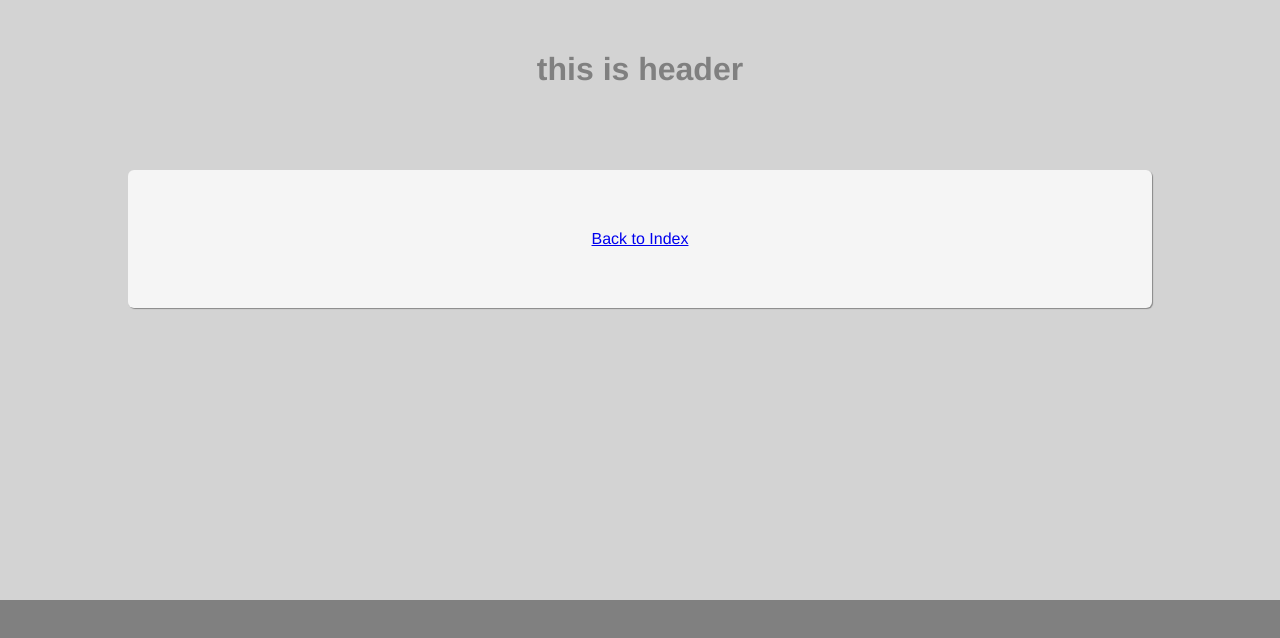
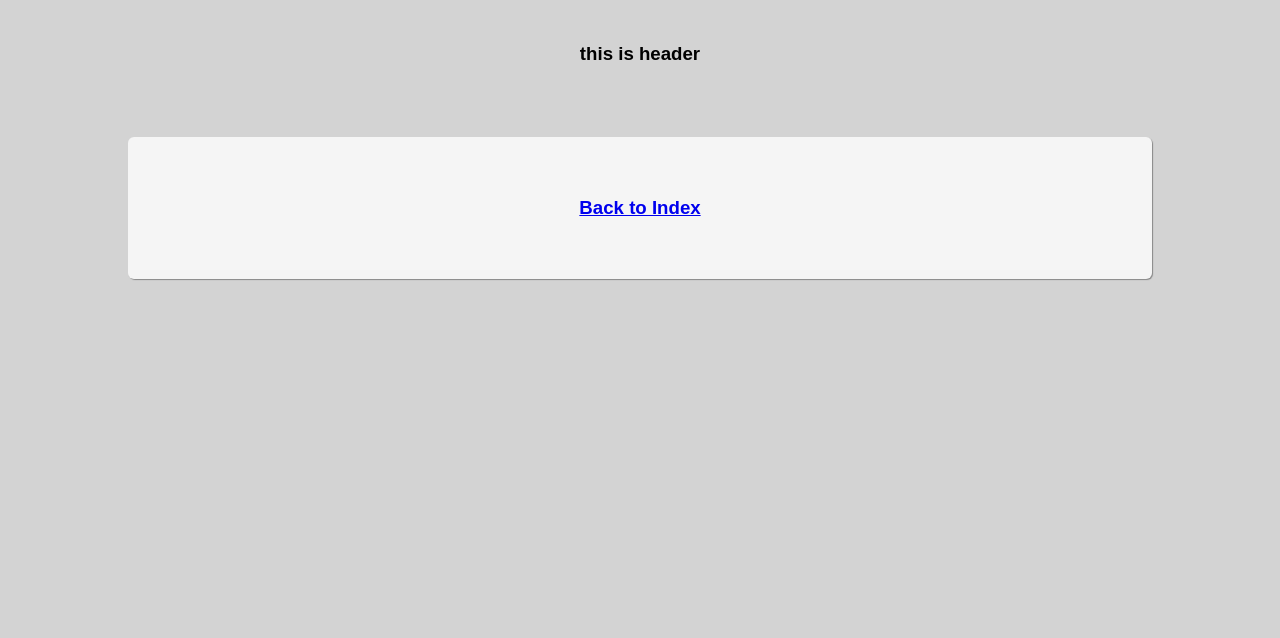
Before and after one commit to dylan-shao/react-assesssment, a React (Create React App) app: page / in a window 1280 px wide. Shown: the top 638 px of the page. Built offline with nearby package versions, Linux system fonts and the light colour scheme.

Commit message:
added css and minor changes

```diff
--- a/src/App.css
+++ b/src/App.css
@@ -1,30 +1,29 @@
+ * {
+  box-sizing: border-box;
+  font-family: 'Source Sans Pro', sans-serif;
+  font-weight: bold;
+  font-size: 14pt;
+}
+
 
 body {
-  background-color: gray;
+  background-color: lightgray;
+  margin: auto;
+  padding: auto;
+  width: 100%;
+  height: 100%;
 }
-
 .app {
-  background-color: lightgray;
-  font-family: "Helvetica Neue",Helvetica,Arial,sans-serif;
-  font-size: 12pt;
-  width: 100%;
-  min-width: 980px;
-  min-height: 500px;
-  overflow: hidden;
-  margin: auto;
-  padding-bottom: 100px;
+  padding-bottom: auto;
 }
 
 .common-header {
-  color: gray;
   text-align: center;
-  width: 80%;
-  margin: auto;
   padding-top: 30px;
   padding-bottom: 40px;
 }
 
-.home {
+.home, .questions {
   box-sizing: border-box;
   background-color: whitesmoke;
   width: 80%;
--- a/src/App.js
+++ b/src/App.js
@@ -13,10 +13,14 @@ class App extends Component {
     return (
       <div className="app">
         <CommonHeader />
-        <Switch>
-          <Route path="/assessment" component={Questions} />
-          <Route path="/" component={Home} />
-        </Switch>
+        <main>
+          <section className="content container">
+            <Switch>
+              <Route path="/assessment" component={Questions} />
+              <Route path="/" component={Home} />
+            </Switch>
+          </section>
+        </main>
       </div>
     );
   }
--- a/src/components/CommonHeader.js
+++ b/src/components/CommonHeader.js
@@ -2,11 +2,9 @@ import React from 'react';
 
 const CommonHeader = ({headerMessage, userName}) => {
 	return (
-		<div>
 			<header className="common-header">
 				<h1>{headerMessage} {userName}this is header</h1>
 			</header>
-		</div>
 	);
 }
 export default CommonHeader;
```
